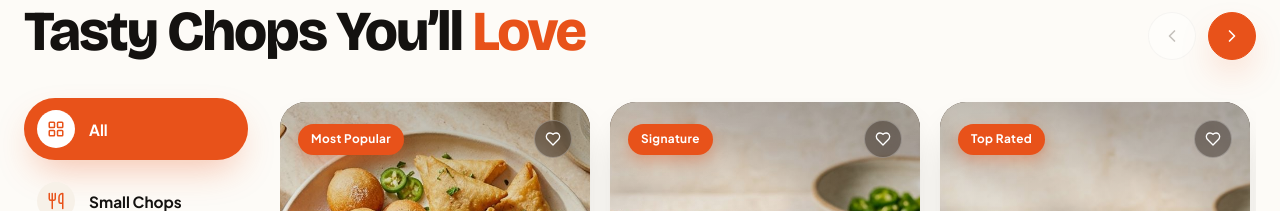
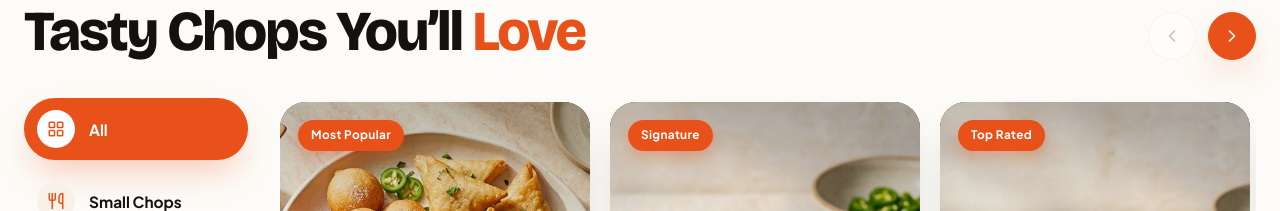
Before and after one commit to DsnrJades/akam-chops, a Next.js app: page / in a window 1280 px wide. Shown: the part 2860-3071 px from the top of the page. Built offline with nearby package versions, Linux system fonts and the light colour scheme; no server answers.

Commit message:
Menu: remove duplicate top favorite heart icon, keeping only the one beside the CTA button

```diff
--- a/components/MenuShowcase.jsx
+++ b/components/MenuShowcase.jsx
@@ -156,17 +156,9 @@ export default function MenuShowcase({ selectedItems, onToggleItem }) {
                   />
                   <div className="menu-photo-scrim" aria-hidden="true" />
 
-                  {/* Top Badges Row */}
+                  {/* Top Badge Row */}
                   <div className="menu-photo-top">
                     <span className="menu-photo-badge">{item.tag}</span>
-                    <button
-                      type="button"
-                      className={`menu-heart-btn ${isFav ? 'is-loved' : ''}`}
-                      onClick={() => toggleFavorite(item.name)}
-                      aria-label={`Save ${item.name}`}
-                    >
-                      <Heart size={16} fill={isFav ? 'currentColor' : 'none'} />
-                    </button>
                   </div>
 
                   {/* Bottom Details + CTA Row */}
```
